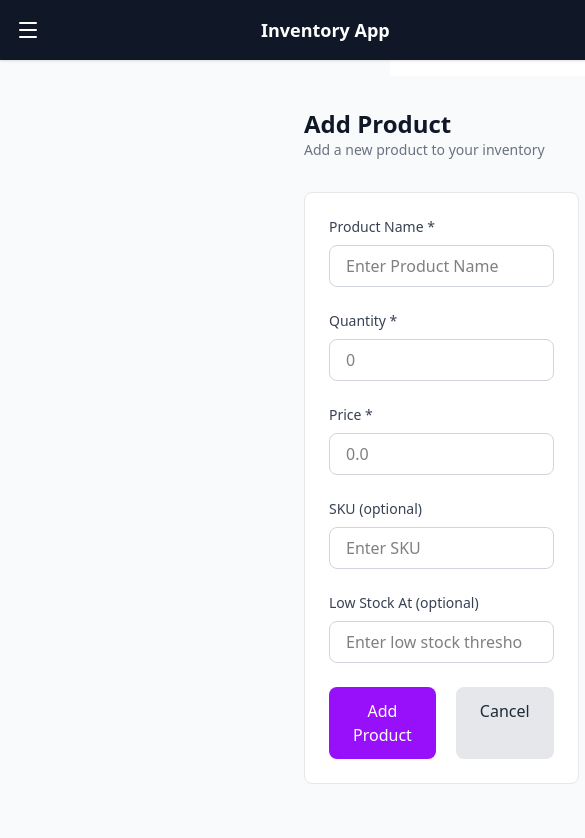
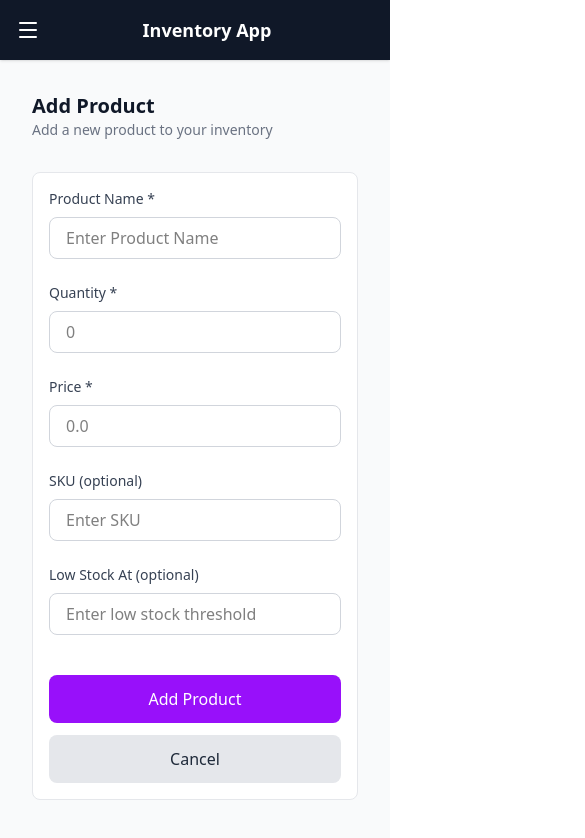
Before and after one commit to aayasIbrahim/Inventory-App, a Next.js app: page /dashboard/add-product in a window 390 px wide. Shown: the top 838 px of the page, 585 px wide, since content can reach past the window. Built offline with nearby package versions, Linux system fonts and the light colour scheme; no server answers.

Commit message:
feat: enhance Add Product page layout and improve form styling

```diff
--- a/app/dashboard/add-product/page.tsx
+++ b/app/dashboard/add-product/page.tsx
@@ -1,19 +1,15 @@
-
 import { createProduct } from "@/lib/actions/product";
-// import { getCurrentUser } from "@/lib/auth";
 import Link from "next/link";
 
 export default async function AddProductPage() {
-  // const user = await getCurrentUser();
   return (
     <div className="min-h-screen bg-gray-50">
 
-
-      <main className="ml-64 p-8">
+      <main className="md:ml-64 p-4 md:p-8">
         <div className="mb-8">
-          <div className="flex items-center justify-between">
+          <div className="flex flex-col md:flex-row md:items-center justify-between gap-4">
             <div>
-              <h1 className="text-2xl font-semibold text-gray-900">
+              <h1 className="text-xl md:text-2xl font-semibold text-gray-900">
                 Add Product
               </h1>
               <p className="text-sm text-gray-500">
@@ -23,8 +19,9 @@ export default async function AddProductPage() {
           </div>
         </div>
 
-        <div className="max-w-2xl">
-          <div className="bg-white rounded-lg border border-gray-200 p-6">
+        {/* max-w-2xl কে সেন্টারে রাখার জন্য mx-auto যোগ করা হয়েছে */}
+        <div className="max-w-2xl mx-auto md:mx-0">
+          <div className="bg-white rounded-lg border border-gray-200 p-4 md:p-6">
             <form className="space-y-6" action={createProduct}>
               <div>
                 <label
@@ -38,11 +35,12 @@ export default async function AddProductPage() {
                   id="name"
                   name="name"
                   required
-                  className="w-full px-4 py-2 border border-gray-300 rounded-lg focus:border-transparent"
+                  className="w-full px-4 py-2 border border-gray-300 rounded-lg focus:ring-2 focus:ring-purple-500 focus:outline-none"
                   placeholder="Enter Product Name"
                 />
               </div>
 
+              {/* মোবাইলে এক কলাম আর ডেস্কটপে (md:) দুই কলাম হবে */}
               <div className="grid grid-cols-1 md:grid-cols-2 gap-6">
                 <div>
                   <label
@@ -57,7 +55,7 @@ export default async function AddProductPage() {
                     name="quantity"
                     min="0"
                     required
-                    className="w-full px-4 py-2 border border-gray-300 rounded-lg focus:border-transparent"
+                    className="w-full px-4 py-2 border border-gray-300 rounded-lg focus:outline-none focus:ring-2 focus:ring-purple-500"
                     placeholder="0"
                   />
                 </div>
@@ -75,7 +73,7 @@ export default async function AddProductPage() {
                     step="0.01"
                     min="0"
                     required
-                    className="w-full px-4 py-2 border border-gray-300 rounded-lg focus:border-transparent"
+                    className="w-full px-4 py-2 border border-gray-300 rounded-lg focus:outline-none focus:ring-2 focus:ring-purple-500"
                     placeholder="0.0"
                   />
                 </div>
@@ -92,7 +90,7 @@ export default async function AddProductPage() {
                   type="text"
                   id="sku"
                   name="sku"
-                  className="w-full px-4 py-2 border border-gray-300 rounded-lg focus:border-transparent"
+                  className="w-full px-4 py-2 border border-gray-300 rounded-lg focus:outline-none focus:ring-2 focus:ring-purple-500"
                   placeholder="Enter SKU"
                 />
               </div>
@@ -109,24 +107,25 @@ export default async function AddProductPage() {
                   id="lowStockAt"
                   name="lowStockAt"
                   min="0"
-                  className="w-full px-4 py-2 border border-gray-300 rounded-lg focus:border-transparent"
+                  className="w-full px-4 py-2 border border-gray-300 rounded-lg focus:outline-none focus:ring-2 focus:ring-purple-500"
                   placeholder="Enter low stock threshold"
                 />
               </div>
 
-              <div className="flex gap-5">
+
+              <div className="flex flex-col-reverse sm:flex-row gap-3 sm:gap-5 pt-4">
+                <Link
+                  href="/dashboard/inventory"
+                  className="flex-1 sm:flex-none px-6 py-3 bg-gray-200 text-gray-800 rounded-lg hover:bg-gray-300 text-center transition-colors"
+                >
+                  Cancel
+                </Link>
                 <button
                   type="submit"
-                  className="px-6 py-3 bg-purple-600 text-white rounded-lg hover:bg-purple-700"
+                  className="flex-1 sm:flex-none px-6 py-3 bg-purple-600 text-white rounded-lg hover:bg-purple-700 transition-colors"
                 >
                   Add Product
                 </button>
-                <Link
-                  href="/inventory"
-                  className="px-6 py-3 bg-gray-200 text-gray-800 rounded-lg hover:bg-gray-300"
-                >
-                  Cancel
-                </Link>
               </div>
             </form>
           </div>
```
